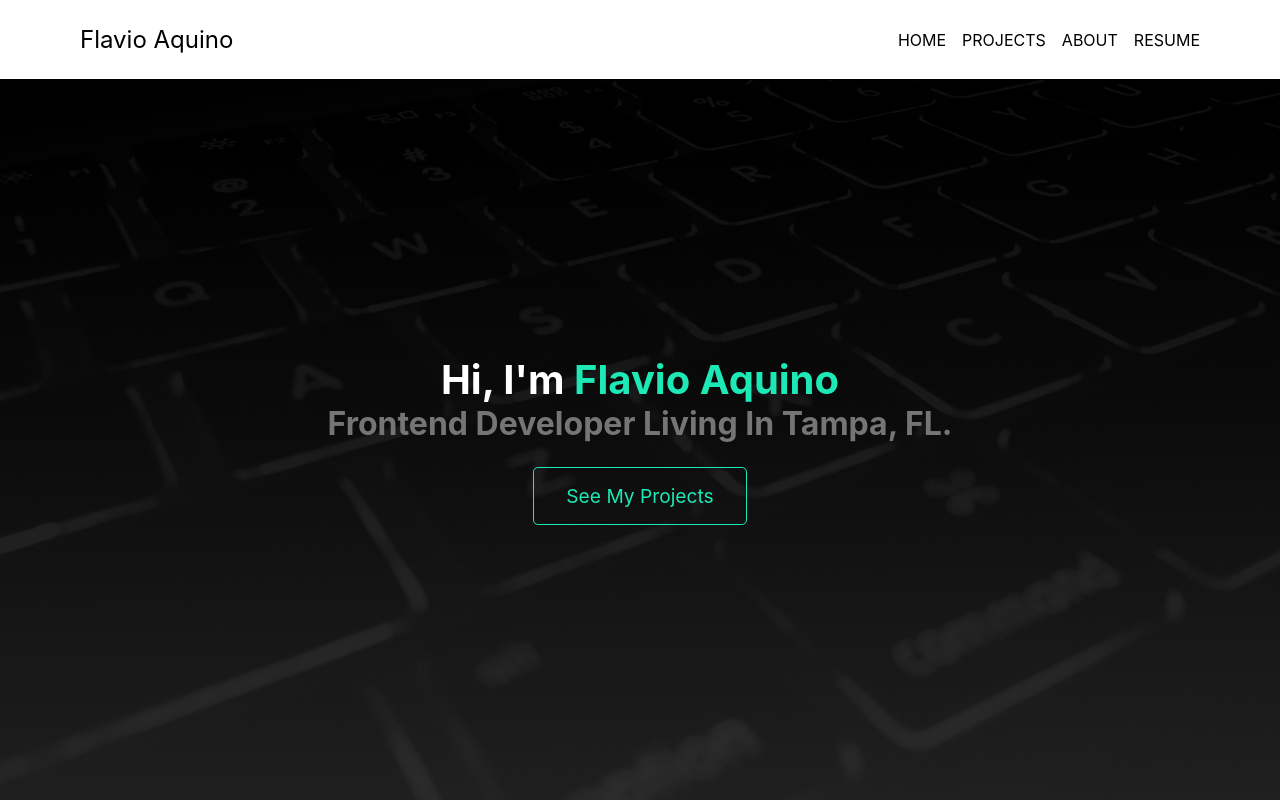
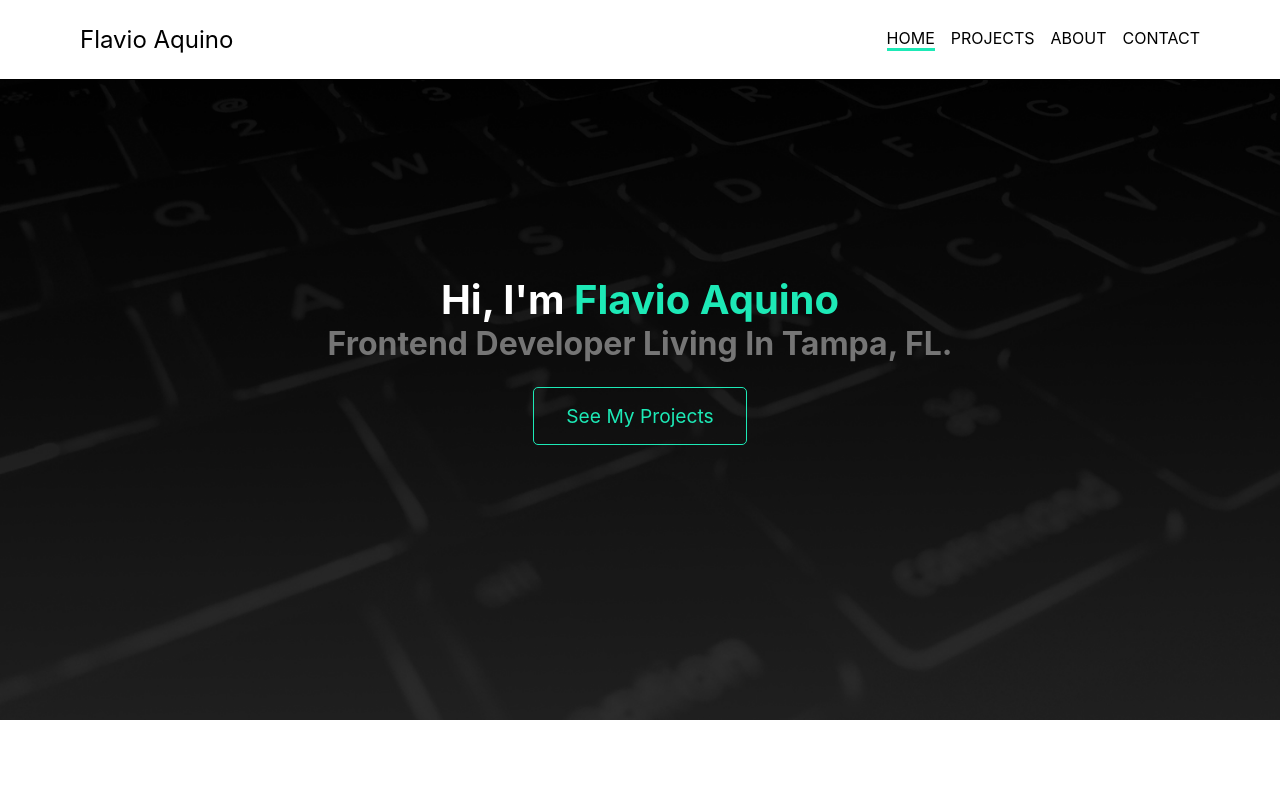
Before and after one commit to bregarulai/portfolio, a React (Create React App) app: page / in a window 1280 px wide. Shown: the top 800 px of the page. Built offline with nearby package versions, Linux system fonts and the light colour scheme.

Commit message:
made links go to each of the sections

```diff
--- a/src/components/about/About.js
+++ b/src/components/about/About.js
@@ -3,7 +3,7 @@ import { AboutSection, Description, Heading } from "./about.elements";
 
 const About = () => {
   return (
-    <AboutSection>
+    <AboutSection id='about'>
       <Heading>about me</Heading>
       <Description>
         Ever since my first Hello World program I felt in love with programming.
--- a/src/components/banner/Banner.js
+++ b/src/components/banner/Banner.js
@@ -10,7 +10,7 @@ import {
 
 const Banner = () => {
   return (
-    <BackgroundImage>
+    <BackgroundImage id='home'>
       <div data-aos="slide-right">
         <Heading data-aos="zoom-in">
           Hi, I'm <Name>Flavio Aquino</Name>
--- a/src/components/contact/Contact.js
+++ b/src/components/contact/Contact.js
@@ -12,7 +12,7 @@ import {
 
 const Contact = () => {
   return (
-    <ContactSession>
+    <ContactSession id='contact'>
       <ContactHeading>contact me</ContactHeading>
       <FormWraper>
         <form action="">
--- a/src/components/navigation/Navigation.js
+++ b/src/components/navigation/Navigation.js
@@ -5,7 +5,6 @@ import {
   Links,
   Nav,
   Link,
-  ReactLink,
 } from "./navigation.elements.js";
 const Navigation = () => {
   return (
@@ -13,10 +12,33 @@ const Navigation = () => {
       <Header>
         <Brand>Flavio Aquino</Brand>
         <Links>
-          <Link to="home">home</Link>
-          <Link to="projects">projects</Link>
-          <Link to="about">about</Link>
-          <ReactLink to="/resume">resume</ReactLink>
+          <Link to="home"
+                activeClass="active"
+                spy={true}
+                smooth={true}
+                offset={-50}
+                duration={500}
+          >home</Link>
+          <Link to="projects"
+                spy={true}
+                smooth={true}
+                offset={-50}
+                duration={500}
+          >projects</Link>
+          <Link to="about"
+                spy={true}
+                activeClass="active"
+                smooth={true}
+                offset={-50}
+                duration={500}
+          >about</Link>
+          <Link to="contact"
+                spy={true}
+                activeClass="active"
+                smooth={true}
+                offset={-50}
+                duration={500}
+          >contact</Link>
         </Links>
       </Header>
     </Nav>
--- a/src/components/navigation/navigation.elements.js
+++ b/src/components/navigation/navigation.elements.js
@@ -6,6 +6,12 @@ export const Nav = styled.nav`
   padding: 0 5rem;
   height: 10vh;
   border-bottom: 1px solid black;
+  position: fixed;
+  width: 100%;
+  z-index: 100;
+  top: 0;
+  left: 0;
+  background: white;
 `;
 
 export const Header = styled.header`
@@ -26,8 +32,9 @@ export const Links = styled.div`
 export const Link = styled(LinkScroll)`
   text-decoration: none;
   color: black;
-  padding-left: 1rem;
+  margin-left: 1rem;
   text-transform: uppercase;
+  cursor: pointer;
 `;
 
 export const ReactLink = styled(LinkReact)`
--- a/src/components/projecs/Projects.js
+++ b/src/components/projecs/Projects.js
@@ -16,7 +16,7 @@ const Projects = () => {
     "node.js",
   ];
   return (
-    <ProjectsSection>
+    <ProjectsSection id='projects'>
       <ProjectsTitle>projects</ProjectsTitle>
       <Project
         heading="painter website"
--- a/src/index.css
+++ b/src/index.css
@@ -17,3 +17,7 @@ code {
   font-family: source-code-pro, Menlo, Monaco, Consolas, 'Courier New',
     monospace;
 }
+
+.active {
+  border-bottom: 3px solid #1de9b6;
+}
```
Also changed, not shown: 1 other file (tests, documents, lock files or other folders).
